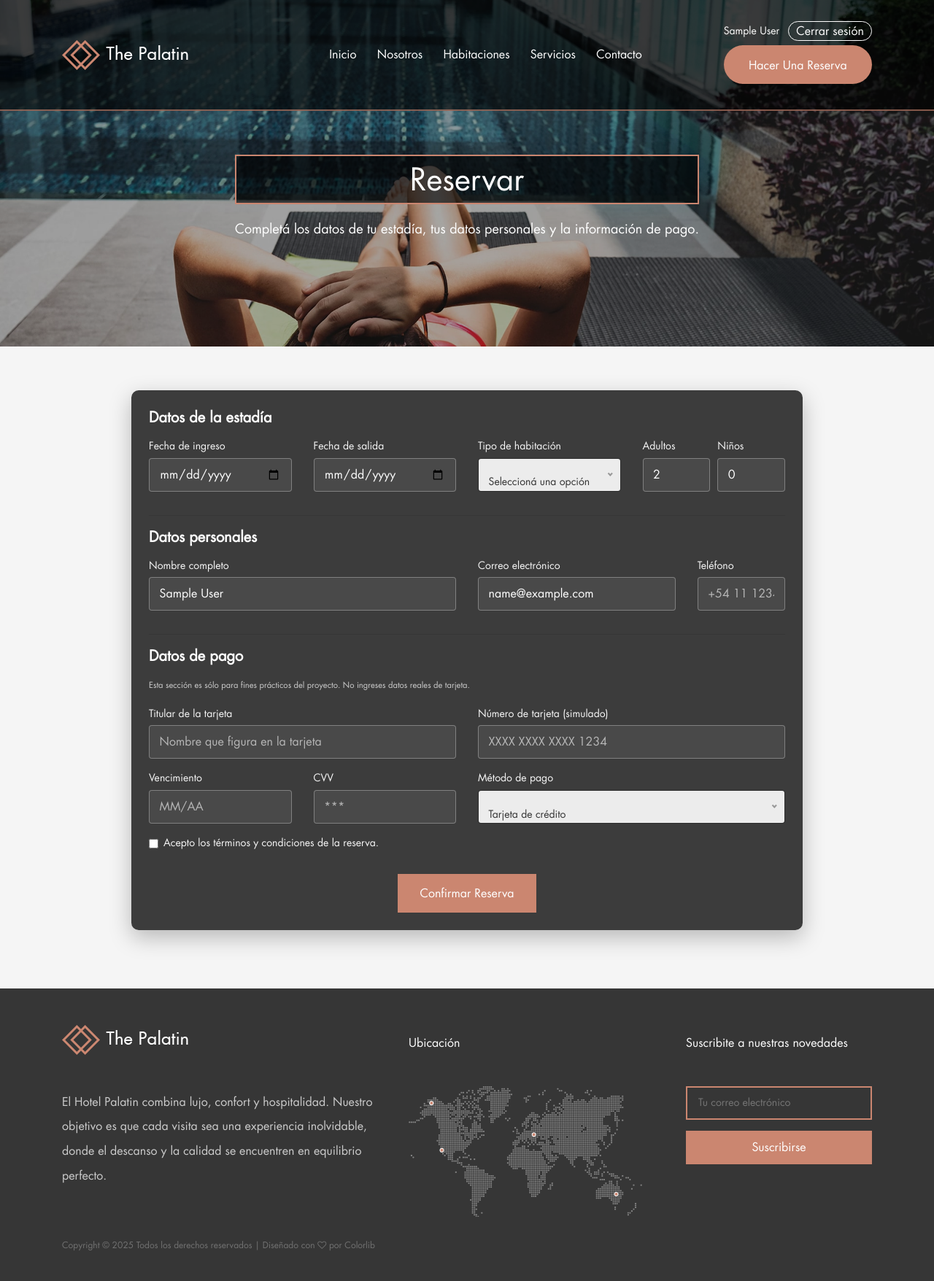
After one commit to juanfranciscosolis/IDS-TPFINAL, a Flask app: page /reservar in a window 1280 px wide. The commit adds this page. Shown: the whole page at 73% size. Run offline with Flask 3, Linux system fonts and the light colour scheme; the visitor is signed in with stand-in values (Sample User, id 1); some libraries are stand-ins or nearby versions.

Commit message:
Se agrega endpoint reservas y envío de mail (no anda)

```diff
--- a/frontend/app.py
+++ b/frontend/app.py
@@ -82,7 +82,6 @@ def usuario(user_id):
 
     return render_template("user.html", usuario=usuario)
 
-"""endpoint API"""
 @app.route('/api/usuario/<int:user_id>')
 def api_usuario(user_id):
     usuario = obtener_usuario(user_id)
@@ -110,7 +109,81 @@ def api_registrar_usuario():
 
     return jsonify(response.json()), response.status_code
 
+@app.route('/reservar', methods=['GET', 'POST'])
+def reservar():
+    # Si no hay usuario logueado, redirigimos a login
+    if 'user_id' not in session:
+        return redirect(url_for('login'))
 
+    if request.method == 'GET':
+        # Mostrar formulario
+        return render_template(
+            'reservar.html',
+            user_name=session.get('user_name'),
+            user_email=session.get('user_email')
+        )
+
+    # POST: datos del form
+    fecha_entrada = request.form.get('fecha_entrada')
+    fecha_salida = request.form.get('fecha_salida')
+    habitacion_id = request.form.get('habitacion')
+    adultos = request.form.get('adultos')
+    ninos = request.form.get('ninos')
+
+    nombre_completo = request.form.get('nombre_completo')
+    email = request.form.get('email')
+    telefono = request.form.get('telefono')
+
+    metodo_pago = request.form.get('metodo_pago')
+    numero_tarjeta = (request.form.get('numero_tarjeta') or "").replace(" ", "")
+    tarjeta_ultimos4 = numero_tarjeta[-4:] if len(numero_tarjeta) >= 4 else None
+
+    payload = {
+        "id_habitacion": habitacion_id,
+        "fecha_entrada": fecha_entrada,
+        "fecha_salida": fecha_salida,
+        "adultos": adultos,
+        "ninos": ninos,
+        "nombre_completo": nombre_completo,
+        "email": email,
+        "telefono": telefono,
+        "metodo_pago": metodo_pago,
+        "tarjeta_ultimos4": tarjeta_ultimos4
+    }
+
+    try:
+        resp = requests.post(f"{API_BASE}/reservas/", json=payload)
+    except requests.RequestException:
+        return render_template(
+            'reservar.html',
+            error="No se pudo conectar con el servidor de reservas.",
+            user_name=session.get('user_name'),
+            user_email=session.get('user_email')
+        ), 500
+
+    if resp.status_code == 201:
+        data = resp.json()
+        success_msg = f"Reserva creada correctamente. N° {data.get('id')} - Total: ${data.get('precio_total')}"
+        return render_template(
+            'reservar.html',
+            success=success_msg,
+            user_name=session.get('user_name'),
+            user_email=session.get('user_email')
+        )
+
+    # Algún error de validación / negocio
+    try:
+        data = resp.json()
+        error_msg = data.get('error', 'Error al procesar la reserva')
+    except ValueError:
+        error_msg = 'Error al procesar la reserva'
+
+    return render_template(
+        'reservar.html',
+        error=error_msg,
+        user_name=session.get('user_name'),
+        user_email=session.get('user_email')
+    ), resp.status_code
 
 if __name__ == '__main__':
     app.run(debug=True, port=5000)
--- a/frontend/static/css/style.css
+++ b/frontend/static/css/style.css
@@ -1714,8 +1714,185 @@ img {
     text-decoration: underline;
 }
 
-
-
+/* ====== Portada Reservar (titulo + subtitulo) ====== */
+
+.reservation-hero {
+    position: relative;
+    padding: 120px 0;
+}
+
+.reservation-hero::before {
+    content: "";
+    position: absolute;
+    inset: 0;
+    background: rgba(0, 0, 0, 0.35); /* leve oscurecimiento sobre la foto */
+}
+
+.reservation-hero .bradcumbContent {
+    position: relative;
+    text-align: center;
+}
+
+.reservation-hero .bradcumbContent h2 {
+    color: #ffffff;
+    font-size: 42px;
+    margin-bottom: 15px;
+}
+
+.reservation-hero .bradcumbContent p {
+    color: #ffffff;
+    font-size: 18px;
+    max-width: 720px;
+    margin: 0 auto;
+}
+
+/* ====== Formulario de Reserva (panel oscuro tipo login) ====== */
+
+.reservation-area {
+    background-color: #f5f5f5;  /* gris claro, fuera del formulario se ve blanco/gris */
+    padding-top: 60px;
+    padding-bottom: 80px;
+}
+
+.reservation-form {
+    background: rgba(40, 40, 40, 0.9);   /* gris oscuro, no negro puro */
+    color: #ffffff;
+    border-radius: 10px;
+    padding: 40px 35px;
+    max-width: 100%;
+    margin: 0 auto;
+    box-shadow: 0 10px 30px rgba(0, 0, 0, 0.25);
+}
+
+/* Títulos dentro del formulario */
+.reservation-form .section-title {
+    color: #ffffff;
+    font-size: 20px;
+    font-weight: 600;
+}
+
+/* Labels blancos */
+.reservation-form label {
+    position: static !important;
+    transform: none !important;
+    display: block;
+    font-size: 14px;
+    letter-spacing: 0;
+    text-transform: none;
+    color: #f7f7f7;
+    margin-bottom: 0.35rem;
+}
+
+/* Inputs y selects estilo oscuro, más grandes */
+.reservation-form .form-control,
+.reservation-form select {
+    width: 100% !important;
+    height: 46px !important;
+    padding: 0.55rem 0.85rem;
+    border-radius: 4px;
+    border: 1px solid rgba(255, 255, 255, 0.35);
+    background-color: rgba(255, 255, 255, 0.07);
+    color: #ffffff;
+    box-shadow: none;
+}
+
+.reservation-form .form-control::placeholder {
+    color: rgba(255, 255, 255, 0.6);
+}
+
+/* Texto de ayuda */
+.reservation-form .small,
+.reservation-form .text-muted {
+    color: rgba(255, 255, 255, 0.75) !important;
+}
+
+/* Check de términos */
+.reservation-form .form-check-label {
+    color: #f7f7f7;
+}
+
+/* Alertas dentro del panel oscuro */
+.reservation-form .alert-success {
+    background-color: rgba(40, 167, 69, 0.9);
+    border-color: transparent;
+    color: #fff;
+}
+
+.reservation-form .alert-danger {
+    background-color: rgba(220, 53, 69, 0.9);
+    border-color: transparent;
+    color: #fff;
+}
+
+/* Responsive */
+@media (max-width: 767.98px) {
+    .reservation-hero {
+        padding: 90px 0;
+    }
+
+    .reservation-hero .bradcumbContent h2 {
+        font-size: 32px;
+    }
+
+    .reservation-hero .bradcumbContent p {
+        font-size: 16px;
+        padding: 0 15px;
+    }
+
+    .reservation-form {
+        padding: 30px 20px;
+    }
+
+    .reservation-form .form-control,
+    .reservation-form select {
+        height: 50px !important;
+    }
+}
+/* Selects: fondo claro para que el desplegable se lea bien */
+.reservation-form select {
+    background-color: rgba(255, 255, 255, 0.9);
+    color: #333;
+}
+
+/* Opciones del desplegable */
+.reservation-form select option {
+    background-color: #ffffff;
+    color: #333;
+}
+/* ====== Fix visual de nice-select dentro del formulario de reserva ====== */
+
+/* Caja cerrada del select */
+.reservation-form .nice-select {
+    background-color: rgba(255, 255, 255, 0.9) !important;
+    color: #333 !important;
+    border: 1px solid rgba(0, 0, 0, 0.25) !important;
+    height: 46px !important;
+    line-height: 46px !important;
+}
+
+/* Texto actual (lo que se ve cuando está cerrado) */
+.reservation-form .nice-select .current {
+    color: #333 !important;
+}
+
+/* Lista desplegable */
+.reservation-form .nice-select .list {
+    background-color: #ffffff !important;
+    border: 1px solid rgba(0, 0, 0, 0.15);
+}
+
+/* Opciones dentro del desplegable */
+.reservation-form .nice-select .option {
+    color: #333 !important;
+}
+
+/* Hover y opción seleccionada */
+.reservation-form .nice-select .option:hover,
+.reservation-form .nice-select .option.focus,
+.reservation-form .nice-select .option.selected.focus {
+    background-color: #f0f0f0 !important;
+    color: #000 !important;
+}
 /* ====== The End ====== */
 
 
--- a/frontend/template/base.html
+++ b/frontend/template/base.html
@@ -72,7 +72,6 @@
                                     </li>
                                 </ul>
 
-
                                 <div class="menu-btn">
                                     <div class="auth-links">
                                         {% if session.get('user_id') %}
@@ -87,7 +86,9 @@
                                             <a href="{{ url_for('register') }}">Registrarse</a>
                                         {% endif %}
                                     </div>
-                                <a href="#" class="btn palatin-btn">Hacer una reserva</a>
+                                    <a href="{{ url_for('reservar') }}" class="btn palatin-btn">
+                                        Hacer una reserva
+                                    </a>
                                 </div>
 
                             </div>
--- /dev/null
+++ b/frontend/template/reservar.html
@@ -0,0 +1,251 @@
+{% extends "base.html" %}
+
+{% block title %}Reservar - The Palatin{% endblock %}
+
+{% block content %}
+
+<!-- Portada -->
+<section class="breadcumb-area bg-img d-flex align-items-center justify-content-center reservation-hero"
+         style="background-image: url('{{ url_for('static', filename='img/bg-img/bg-6.jpg') }}');">
+    <div class="bradcumbContent">
+        <h2>Reservar</h2>
+        <p>Completá los datos de tu estadía, tus datos personales y la información de pago.</p>
+    </div>
+</section>
+
+<!-- Formulario de reserva -->
+<section class="reservation-area section-padding-100-0">
+    <div class="container">
+        <div class="row justify-content-center">
+            <div class="col-12 col-lg-10">
+                <div class="reservation-form p-4">
+
+                    {# Mensajes de éxito / error opcionales #}
+                    {% if success %}
+                        <div class="alert alert-success" role="alert">
+                            {{ success }}
+                        </div>
+                    {% endif %}
+                    {% if error %}
+                        <div class="alert alert-danger" role="alert">
+                            {{ error }}
+                        </div>
+                    {% endif %}
+
+                    <form method="post" action="{{ url_for('reservar') }}">
+                        <div class="row">
+
+                            <!-- Datos de la estadía -->
+                            <div class="col-12">
+                                <h4 class="section-title mb-3">Datos de la estadía</h4>
+                            </div>
+
+                            <div class="col-12 col-md-3">
+                                <div class="form-group">
+                                    <label for="fecha_entrada">Fecha de ingreso</label>
+                                    <input type="date"
+                                           class="form-control"
+                                           id="fecha_entrada"
+                                           name="fecha_entrada"
+                                           required>
+                                </div>
+                            </div>
+
+                            <div class="col-12 col-md-3">
+                                <div class="form-group">
+                                    <label for="fecha_salida">Fecha de salida</label>
+                                    <input type="date"
+                                           class="form-control"
+                                           id="fecha_salida"
+                                           name="fecha_salida"
+                                           required>
+                                </div>
+                            </div>
+
+                            <div class="col-12 col-md-3">
+                                <div class="form-group">
+                                    <label for="habitacion">Tipo de habitación</label>
+                                    <select class="form-control" id="habitacion" name="habitacion" required>
+                                        <option value="">Seleccioná una opción</option>
+                                        <option value="1">Habitación Doble Estándar</option>
+                                        <option value="2">Suite Ejecutiva</option>
+                                        <option value="3">Habitación Familiar</option>
+                                        <option value="4">Habitación Individual</option>
+                                        <option value="5">Suite Presidencial</option>
+                                    </select>
+                                </div>
+                            </div>
+
+                            <div class="col-12 col-md-3">
+                                <div class="form-row">
+                                    <div class="col-6">
+                                        <div class="form-group">
+                                            <label for="adultos">Adultos</label>
+                                            <input type="number"
+                                                   class="form-control"
+                                                   id="adultos"
+                                                   name="adultos"
+                                                   min="1"
+                                                   value="2"
+                                                   required>
+                                        </div>
+                                    </div>
+                                    <div class="col-6">
+                                        <div class="form-group">
+                                            <label for="ninos">Niños</label>
+                                            <input type="number"
+                                                   class="form-control"
+                                                   id="ninos"
+                                                   name="ninos"
+                                                   min="0"
+                                                   value="0"
+                                                   required>
+                                        </div>
+                                    </div>
+                                </div>
+                            </div>
+
+                            <div class="col-12"><hr></div>
+
+                            <!-- Datos personales -->
+                            <div class="col-12">
+                                <h4 class="section-title mb-3">Datos personales</h4>
+                            </div>
+
+                            <div class="col-12 col-md-6">
+                                <div class="form-group">
+                                    <label for="nombre_completo">Nombre completo</label>
+                                    <input type="text"
+                                           class="form-control"
+                                           id="nombre_completo"
+                                           name="nombre_completo"
+                                           placeholder="Tu nombre y apellido"
+                                           value="{{ user_name if user_name is defined else '' }}"
+                                           required>
+                                </div>
+                            </div>
+
+                            <div class="col-12 col-md-4">
+                                <div class="form-group">
+                                    <label for="email">Correo electrónico</label>
+                                    <input type="email"
+                                           class="form-control"
+                                           id="email"
+                                           name="email"
+                                           placeholder="Tu correo electrónico"
+                                           value="{{ user_email if user_email is defined else '' }}"
+                                           required>
+                                </div>
+                            </div>
+
+                            <div class="col-12 col-md-2">
+                                <div class="form-group">
+                                    <label for="telefono">Teléfono</label>
+                                    <input type="tel"
+                                           class="form-control"
+                                           id="telefono"
+                                           name="telefono"
+                                           placeholder="+54 11 1234-5678">
+                                </div>
+                            </div>
+
+                            <div class="col-12"><hr></div>
+
+                            <!-- Datos de pago (demo) -->
+                            <div class="col-12">
+                                <h4 class="section-title mb-3">Datos de pago</h4>
+                                <p class="small text-muted">
+                                    Esta sección es sólo para fines prácticos del proyecto. No ingreses datos reales de tarjeta.
+                                </p>
+                            </div>
+
+                            <div class="col-12 col-md-6">
+                                <div class="form-group">
+                                    <label for="titular_tarjeta">Titular de la tarjeta</label>
+                                    <input type="text"
+                                           class="form-control"
+                                           id="titular_tarjeta"
+                                           name="titular_tarjeta"
+                                           placeholder="Nombre que figura en la tarjeta"
+                                           required>
+                                </div>
+                            </div>
+
+                            <div class="col-12 col-md-6">
+                                <div class="form-group">
+                                    <label for="numero_tarjeta">Número de tarjeta (simulado)</label>
+                                    <input type="text"
+                                           class="form-control"
+                                           id="numero_tarjeta"
+                                           name="numero_tarjeta"
+                                           maxlength="19"
+                                           placeholder="XXXX XXXX XXXX 1234"
+                                           required>
+                                </div>
+                            </div>
+
+                            <div class="col-6 col-md-3">
+                                <div class="form-group">
+                                    <label for="vencimiento">Vencimiento</label>
+                                    <input type="text"
+                                           class="form-control"
+                                           id="vencimiento"
+                                           name="vencimiento"
+                                           placeholder="MM/AA"
+                                           required>
+                                </div>
+                            </div>
+
+                            <div class="col-6 col-md-3">
+                                <div class="form-group">
+                                    <label for="cvv">CVV</label>
+                                    <input type="password"
+                                           class="form-control"
+                                           id="cvv"
+                                           name="cvv"
+                                           maxlength="4"
+                                           placeholder="***"
+                                           required>
+                                </div>
+                            </div>
+
+                            <div class="col-12 col-md-6">
+                                <div class="form-group">
+                                    <label for="metodo_pago">Método de pago</label>
+                                    <select class="form-control" id="metodo_pago" name="metodo_pago" required>
+                                        <option value="credito">Tarjeta de crédito</option>
+                                        <option value="debito">Tarjeta de débito</option>
+                                        <option value="mercadopago">Mercado Pago (simulado)</option>
+                                    </select>
+                                </div>
+                            </div>
+
+                            <div class="col-12">
+                                <div class="form-check mb-3">
+                                    <input class="form-check-input"
+                                           type="checkbox"
+                                           id="terminos"
+                                           name="terminos"
+                                           required>
+                                    <label class="form-check-label" for="terminos">
+                                        Acepto los términos y condiciones de la reserva.
+                                    </label>
+                                </div>
+                            </div>
+
+                            <div class="col-12 text-center">
+                                <button type="submit" class="btn palatin-btn mt-3">
+                                    Confirmar reserva
+                                </button>
+                            </div>
+
+                        </div> <!-- row -->
+                    </form>
+
+                </div>
+            </div>
+        </div>
+    </div>
+</section>
+
+{% endblock %}
```
Lines whose indentation alone changed are shown as unchanged.
